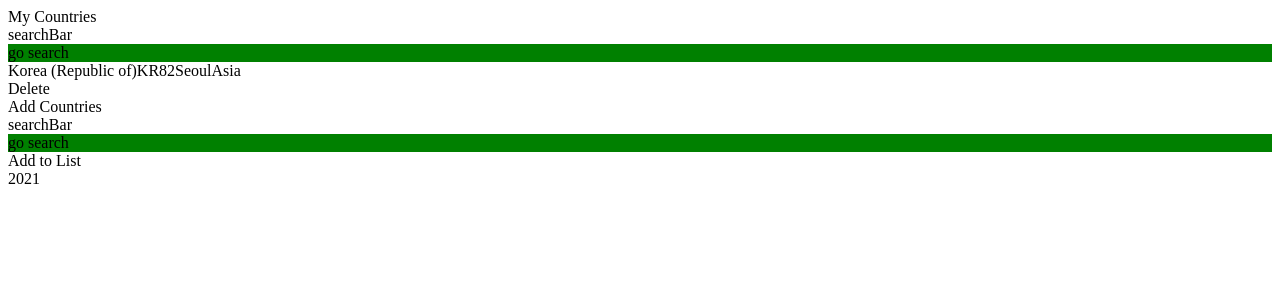
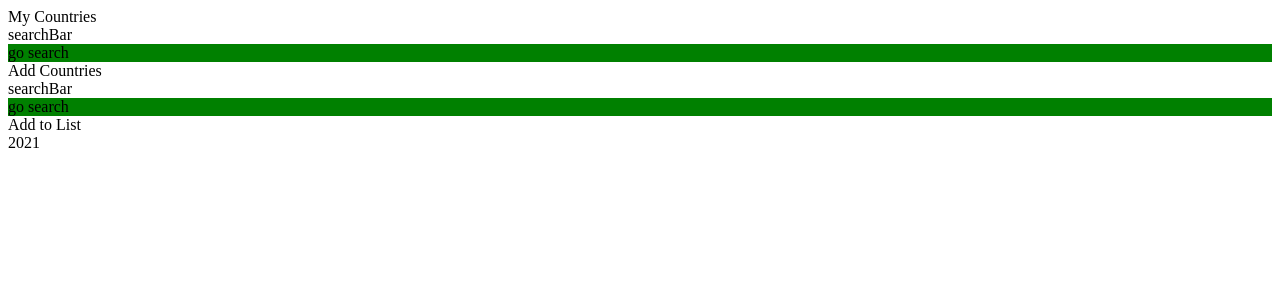
Before and after one commit to Gummybearr/react-practice, a React app in the folder country-search/: page / in a window 1280 px wide. Shown: the top 300 px of the page. Built offline with nearby package versions, Linux system fonts and the light colour scheme.

Commit message:
Update screen after search button click

```diff
--- a/country-search/src/App.js
+++ b/country-search/src/App.js
@@ -12,15 +12,7 @@ function App(){
 
         <article>
             <SearchBar/>
-            <CountryContainer
-                content={<Country
-                    name="Korea (Republic of)"
-                    alpha2Code="KR"
-                    callingCodes="82"
-                    capital="Seoul"
-                    region="Asia"
-                />}
-            />
+            <CountryContainer/>
             <Button text="Add Countries"/>
         </article>
 
--- a/country-search/src/components/CountryContainer.js
+++ b/country-search/src/components/CountryContainer.js
@@ -1,29 +1,31 @@
-import React, {useEffect} from 'react'
+import React, {useState, useEffect} from 'react'
 import { connect } from 'react-redux'
 
+import Country from './Country';
+
 const CountryContainer = (props) =>{
-    let list = [];
-    console.log('new update');
+    let countries = props?.countries
     return (
-        <div onClick={() => {
-            console.log(props);
-        }}>
-            {props.content}
+        <div>
+            {countries.map((country)=> (<Country
+                key={country.name}
+                name={country.name}
+                alpha2Code={country.alpha2Code}
+                callingCodes={country.callingCodes}
+                capital={country.capital}
+                region={country.region}
+            />))}
         </div>
     )
 }
 
-const mapStateToProps = (state) => {
-    console.log(state);
-    return {
-        data: state.content
-    }
-}
+const mapStateToProps = (state) => ({countries: state.fetchCountries.countries})
 
 const mapDispatchToProps = (dispatch) => {
-    console.log(dispatch)
     return {
-        fetchCountries: () => dispatch()
+        list: () => {
+            dispatch({type: 'GET_DATA', payload: []})
+        }
     }
 }
 
--- a/country-search/src/components/SearchBar.js
+++ b/country-search/src/components/SearchBar.js
@@ -5,8 +5,6 @@ import axios from 'axios'
 import './SearchBar.css';
 
 const SearchBar = (props) => {
-
-    // const clickSearch = () => {console.log('ok')}
 
     return <div>
         searchBar
--- a/country-search/src/reducers/country.js
+++ b/country-search/src/reducers/country.js
@@ -1,13 +1,17 @@
 const initState = {
     type: 'STANDBY',
-    content: []
+    countries: []
 }
 
-export default (state=initState, action) => {
+export default (state=initState, action='') => {
     if(action.type==='FETCH_DATA'){
         state.type = 'FETCH_DATA'
-        state.content = action?.payload
-        return {...state, mode: action.payload}
+        state.countries = action?.payload
+        return {...state, countries: action.payload}
+    }
+    if(action.type==='GET_DATA'){
+        console.log({...state})
+        return {...state}
     }
     return state;
 }
```
Also changed, not shown: country-search/src/middleware.js (deleted), 1 other file (tests, documents, lock files or other folders).
